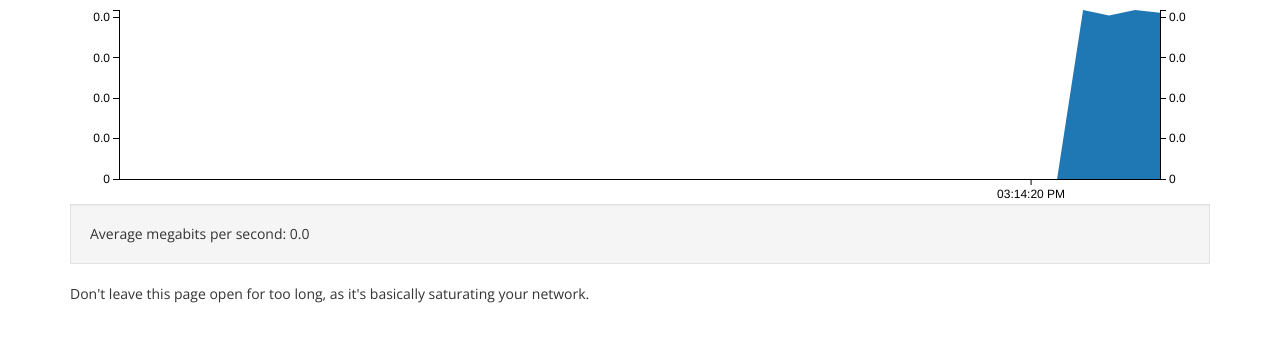
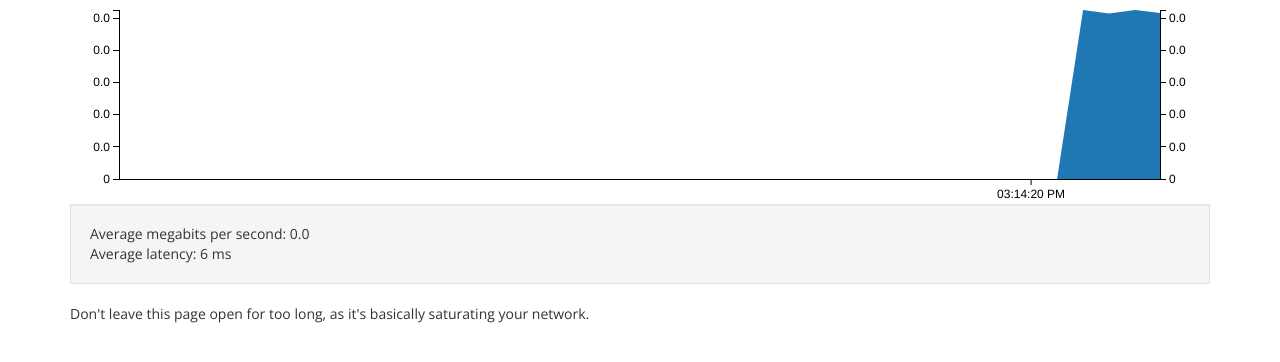
Before and after one commit to toolness/baseless, a website: page static/d/index.html in a window 1280 px wide. Shown: the part 66-428 px from the top of the page. Drawn offline with nearby package versions, Linux system fonts and the light colour scheme; no server answers.

Commit message:
show latency info, set ping  packet size to 10k

```diff
--- a/app.js
+++ b/app.js
@@ -44,7 +44,7 @@ if (USERPASS.length == 2)
 
 app.use('/d/ping/:character', function(req, res, next) {
   var character = req.params['character'];
-  var buf = new Buffer(1024 * 100);
+  var buf = new Buffer(1024 * 10);
 
   if (!/^[a-zA-Z0-9]$/.test(character))
     return next('route');
--- a/static/d/index.html
+++ b/static/d/index.html
@@ -1,6 +1,5 @@
 <!DOCTYPE html>
 <meta charset="utf-8">
-<meta name="viewport" content="width=device-width, initial-scale=1">
 <link href="//fonts.googleapis.com/css?family=Open+Sans:300italic,400italic,700italic,400,300,700" rel="stylesheet">
 <link rel="stylesheet" href="/vendor/makerstrap.min.css">
 <link rel="stylesheet" href="/vendor/font-awesome/css/font-awesome.css">
@@ -11,6 +10,8 @@
   <div id="chart" class="epoch category10" style="height: 200px;"></div>
   <div class="well">
     Average megabits per second: <span id="speed">0</span>
+    <br>
+    Average latency: <span id="latency">0</span> ms
   </div>
   <p>Don't leave this page open for too long, as it's basically
     saturating your network.</p>
@@ -19,20 +20,34 @@
 <script src="/vendor/d3.v3.js"></script>
 <script src="/vendor/epoch.min.js"></script>
 <script>
+var REQUEST_DELAY = 10;
 var totalBytes = 0;
+var totalMs = 0;
+var numRequests = 0;
+var req;
 var historicData = [{
   values: [{time: Date.now() / 1000, y: 0}]
 }];
 
 function ping() {
-  var req = new XMLHttpRequest();
+  req = new XMLHttpRequest();
+  var thisReq = req;
+  var start = Date.now();
   req.open('GET', '/d/ping/a?bust=' + Date.now());
   req.onload = function() {
+    if (!(req && req === thisReq)) return;
+    numRequests++;
+    totalMs += (Date.now() - start);
     totalBytes += req.responseText.length;
-    setTimeout(ping, 10);
+    req = null;
+    setTimeout(ping, REQUEST_DELAY);
+  };
+  req.onabort = function() {
+    console.log("ABORT");
   };
   req.onerror = function() {
-    setTimeout(ping, 1000);
+    if (!(req && req === thisReq)) return;
+    req = null;
   };
   req.send(null);
 }
@@ -40,12 +55,25 @@ function ping() {
 function updatePage() {
   var bits = totalBytes * 8;
   var megabits = bits / (1024 * 1024);
+  var latency = Math.floor(totalMs / numRequests);
+
+  megabits = (megabits / totalMs) * 1000;
+
   document.getElementById('speed').textContent = megabits.toFixed(1);
+  document.getElementById('latency').textContent = latency.toString();
+  totalMs = 0;
   totalBytes = 0;
+  numRequests = 0;
   chart.push([{
     time: Date.now() / 1000,
     y: megabits
   }]);
+  if (req) {
+    req.abort();
+    req = null;
+  }
+  if (!req)
+    ping();
 }
 
 var chart = $('#chart').epoch({
```
